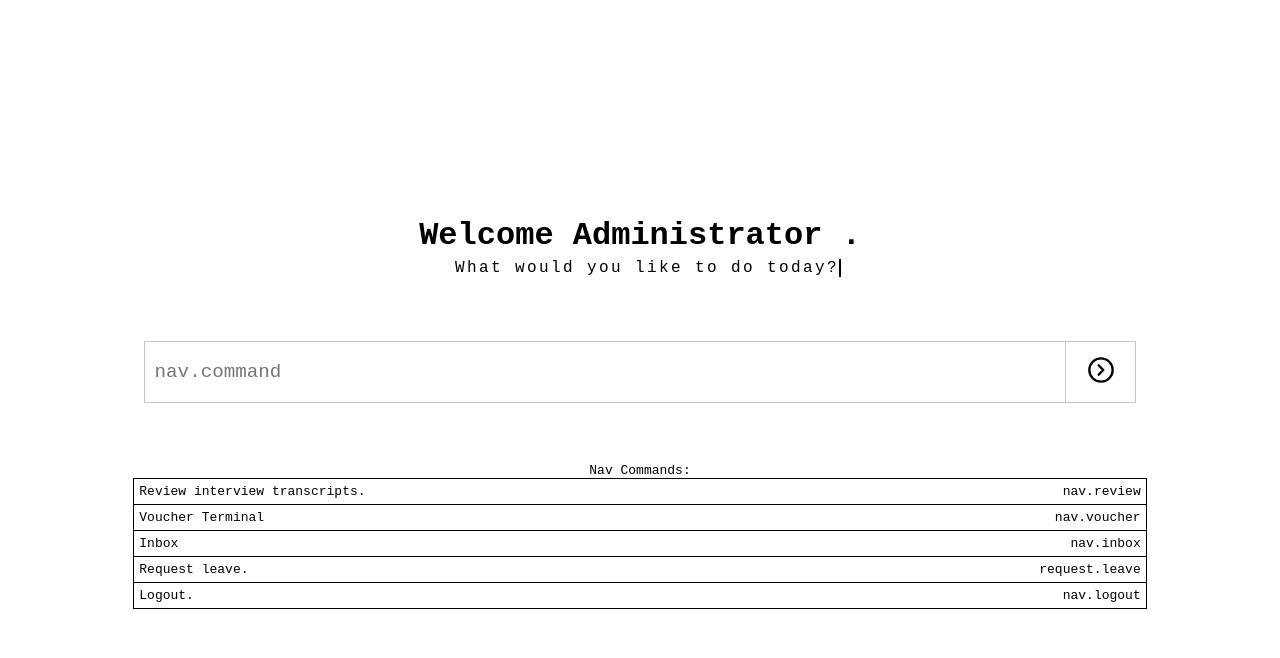
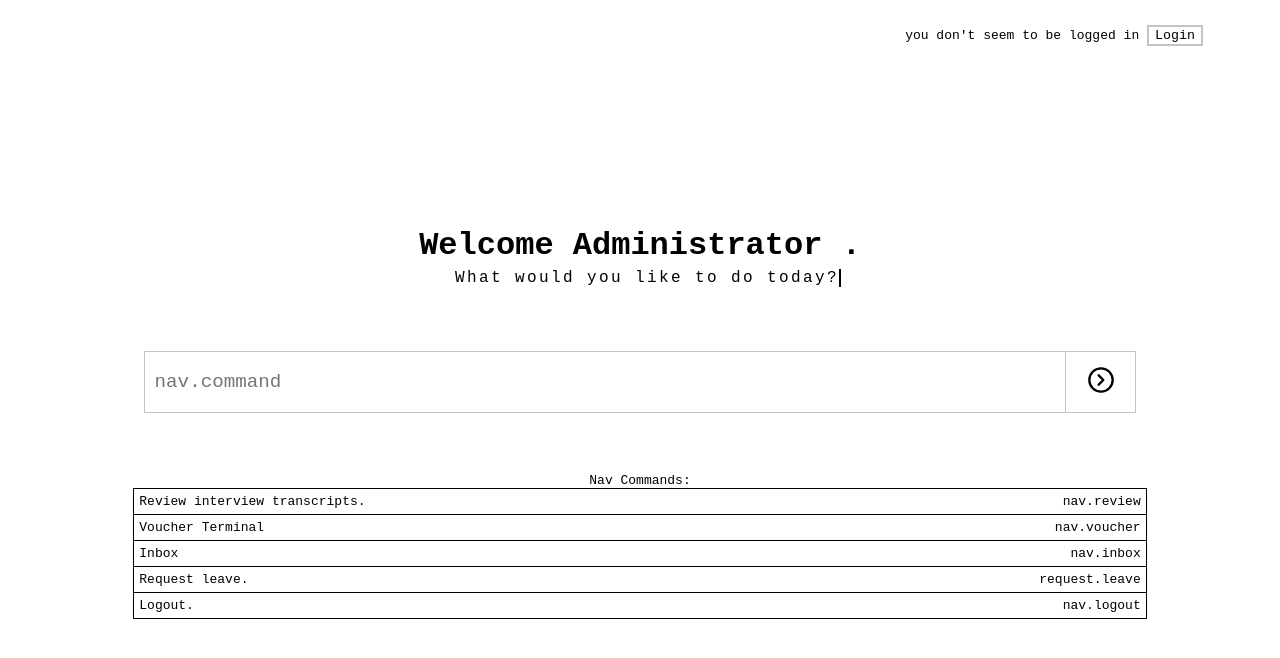
Before and after one commit to lewisPratt/theAdministrator, a React (Vite) app: page /CommandCentre in a window 1280 px wide. Shown: the top 658 px of the page. Built offline with nearby package versions, Linux system fonts and the light colour scheme.

Commit message:
feat: add NotLoggedIn component for handling unauthenticated users and update navigation logic in App component

```diff
--- a/src/App.css
+++ b/src/App.css
@@ -8,6 +8,7 @@
   display: flex;
   flex-direction: column;
   box-sizing: border-box;
+
 }
 
 body,
@@ -83,7 +84,10 @@ nav {
   margin-top: 25px;
   align-items: center;
 }
-
+#nav-login-button{
+  height: fit-content;
+  width:fit-content;
+}
 input[type=text]:focus {
   outline: none;
 
--- a/src/App.tsx
+++ b/src/App.tsx
@@ -16,6 +16,8 @@ import CommandInput from "./CommandInput";
 import NewMessage from "./NewMessage";
 import CurrentSlug from "./CurrentSlug";
 import { CurrentSlugContext } from "./context_providers/CurrentSlugContext";
+import { useNavigate } from "react-router-dom";
+import NotLoggedIn from "./NotLoggedIn";
 interface scoreContextShape {
   scoreState: number;
   setScoreState: Dispatch<SetStateAction<number>>;
@@ -68,13 +70,14 @@ function App() {
             <AdminContext value={adminContextValue}>
               <ScoreContext value={scoreContextValue}>
                 <nav>
-                  {adminName != "" && (
+                  {adminName != "" ? (
                     <>
                       <CurrentSlug pageName={currentSlug} />
                       <CommandInput adminNameSetter={setAdminName} />
                       <ScoreTracker scoreState={scoreState} />
                     </>
-                  )}
+                  ) :
+                  <NotLoggedIn />}
                   {instructionsPrompt && adminName != "" && (
                     <NewMessage messageStateSetter={setInstructionsPrompt} />
                   )}
--- a/src/CommandCentre.tsx
+++ b/src/CommandCentre.tsx
@@ -10,6 +10,9 @@ export default function CommandCentre() {
   const [typedCommand, setTypedCommand] = useState<string>("");
   const [leaveReq, setLeaveReq] = useState<boolean>(false);
   const [errorState, setErrorState] = useState<boolean>(false);
+    const startNumber = Math.floor(Math.random() * 20000) + 1;
+const [citizenCount, setCitizenCount] = useState<number>(startNumber)
+
   const { adminName, setAdminName } = useContext(AdminContext);
   const {currentSlug, setCurrentSlug} = useContext(CurrentSlugContext)
   const navigate = useNavigate();
@@ -66,6 +69,7 @@ export default function CommandCentre() {
           <LoaderCircle className="loader" />
         </p>
       ) : (
+        <>
         <section id="welcome-section">
 
           <h1>Welcome Administrator {adminName}.</h1>
@@ -114,6 +118,9 @@ export default function CommandCentre() {
             </div>
           </div>
         </section>
+        <section id='city-stats-section'>
+        </section>
+        </>
       )}
     </>
   );
--- /dev/null
+++ b/src/NotLoggedIn.tsx
@@ -0,0 +1,18 @@
+import { useNavigate } from "react-router-dom";
+
+export default function NotLoggedIn() {
+  const navigate = useNavigate();
+  return (
+    <p>
+      you don't seem to be logged in{" "}
+      <button
+        onClick={() => {
+          navigate("/");
+        }}
+        id="nav-login-button"
+      >
+        Login
+      </button>
+    </p>
+  );
+}
```
